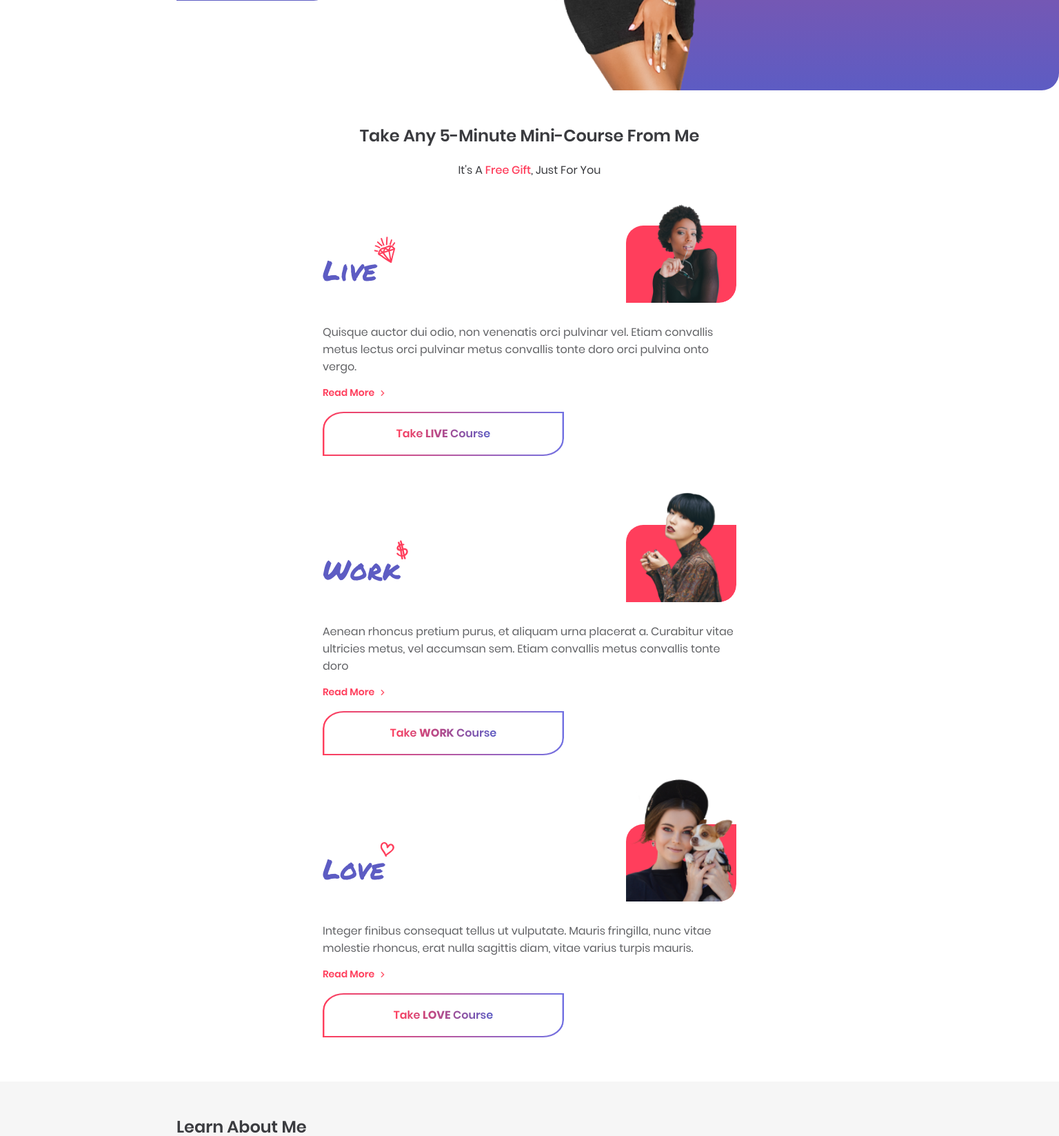
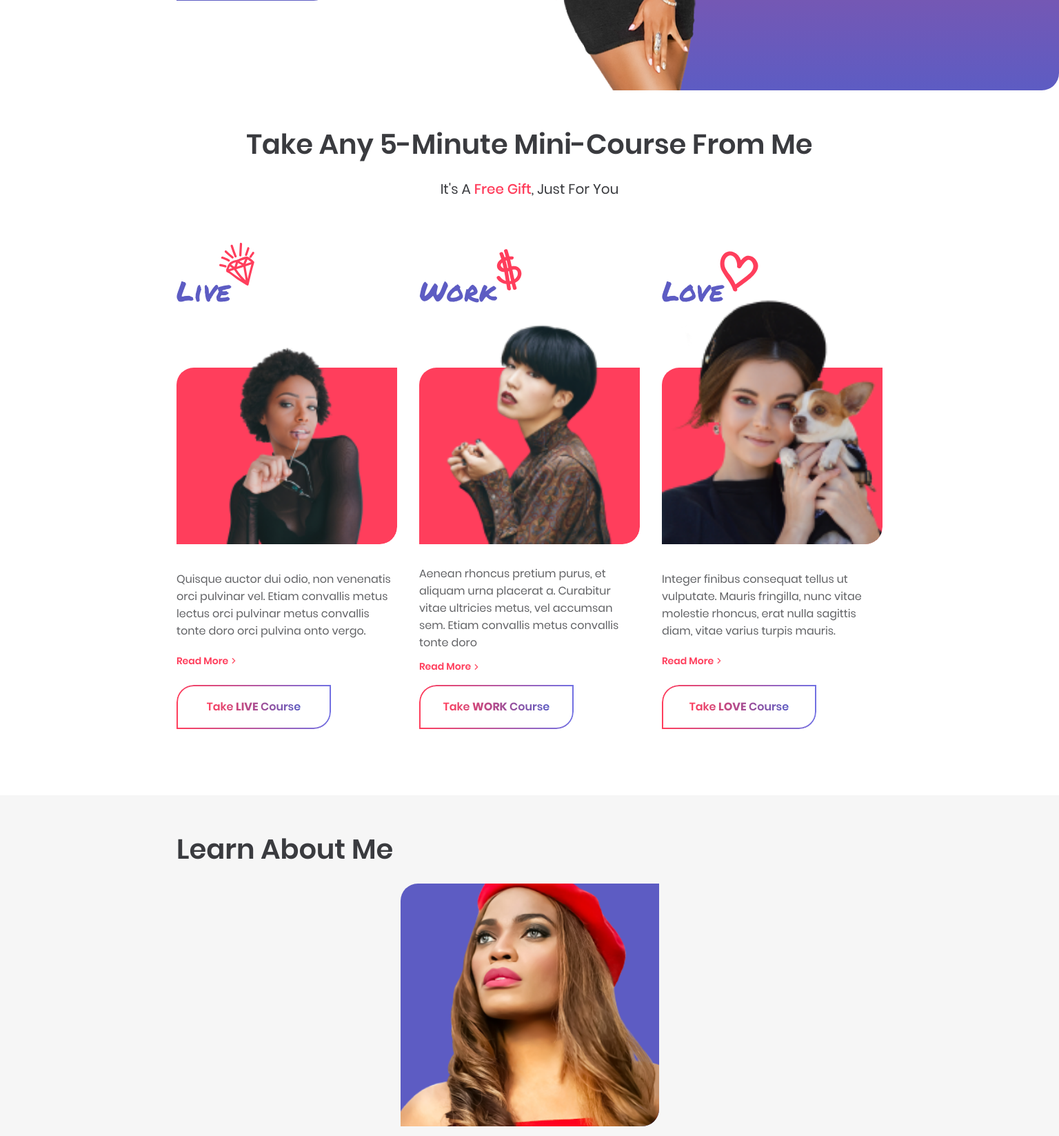
Before and after one commit to 20digital-ua/chinaokasi, a PHP site: page / in a window 1536 px wide. Shown: the part 779-2426 px from the top of the page at 69% size. Run offline with PHP 8.4, Linux system fonts and the light colour scheme.

Commit message:
Responsive Courses

```diff
--- a/scss/_modules/courses.scss
+++ b/scss/_modules/courses.scss
@@ -2,20 +2,35 @@
   padding-bottom: 4em;
 }
 .courses{
-  max-width: 600px;
   margin: 0 auto;
-
+  margin-top: 4em;
+  display: flex;
+  flex-direction: column;
+  align-items: center;
+  @include screen-lg{
+    flex-direction: row;
+    justify-content: space-between;
+    align-items: stretch;
+  }
 }
 .course {
+  display: flex;
+  flex-direction: column;
+  justify-content: space-between;
+  max-width: 320px;
   margin-bottom: 2em;
   &:last-child{
-    margin-bottom: 0;
+    // margin-bottom: 0;
   }
   .course-top-container {
     display: flex;
     justify-content: space-between;
     align-items: center;
     margin-bottom: 30px;
+    @include screen-lg{
+      flex-direction: column;
+      align-items: flex-start;
+    }
   }
   .text {
     color: rgba(58, 59, 63, 0.8);
@@ -27,33 +42,55 @@
     align-self: flex-end;
     margin-bottom: 18px;
     position: relative;
+    @include screen-lg{
+      align-self: flex-start;
+      position: relative;
+      bottom: -40px;
+    }
     &:after {
       content: '';
       display: block;
+      width: 33px;
+      height: 41px;
     }
     &--live:after{
-      width: 33px;
-      height: 41px;
       background: url("#{$image_dir}courses/icons/Diamond.svg") center no-repeat;
       position: absolute;
       top: -20px;
       right: -30px;
+      @include screen-lg{
+        background-size: contain;
+        width: 75px;
+        height: 90px;
+        top: -53px;
+        right: -50px;
+      }
     }
     &--work:after{
-      width: 33px;
-      height: 41px;
       background: url("#{$image_dir}courses/icons/Dollar.svg") center no-repeat;
+      background-size: contain;
       position: absolute;
       top: -20px;
       right: -20px;
+      @include screen-lg{
+        width: 61px;
+        height: 63px;
+        top: -33px;
+        right: -49px;
+      }
     }
     &--love:after{
-      width: 33px;
-      height: 41px;
       background: url("#{$image_dir}courses/icons/Heart.svg") center no-repeat;
+      background-size: contain;
       position: absolute;
       top: -20px;
       right: -20px;
+      @include screen-lg{
+        width: 61px;
+        height: 63px;
+        top: -31px;
+        right: -52px;
+      }
     }
   }
   &__img {
@@ -63,6 +100,10 @@
     overflow: hidden;
     height: 180px;
     border-radius: 0 0 25px 0;
+    @include screen-lg{
+      width:100%;
+      height: 360px;
+    }
     img {
       position: absolute;
       display: block;
@@ -80,13 +121,16 @@
       position: absolute;
       bottom: 0;
       z-index: -1;
+      @include screen-lg{
+        height: 256px;
+      }
     }
   }
   &__readlink {
     color: $redColor;
     @include font(0.875em, $PoppinsSemiBold);
     display: inline-block;
-    padding-right: 15px;
+    max-width: 86px;
     background: url("#{$image_dir}icons/chevron-right-solid.svg") right center no-repeat;
     background-size: 6px 14px;
   }
@@ -102,8 +146,23 @@
     font-family: $PoppinsSemiBold;
     background: url("#{$image_dir}courses/Rectangle.svg") left center no-repeat;
     background-size: 100% 100%;
-
+    @include transition;
+    &:hover{
+      background:unset;
+      background-color: $violetColor;
+      color: #fff;
+    }
+    &:hover .link-inner{
+      background: linear-gradient(90deg,#FFF 0%, #FFF 100%);
+      -webkit-background-clip: text;
+      -webkit-text-fill-color: transparent;
+    }
+    @include screen-lg{
+      background: url("#{$image_dir}courses/Rectangle_small.svg") left center no-repeat;
+      max-width: 224px;
+    }
     .link-inner{
+      @include transition;
       background: linear-gradient(90deg,$redColor 0%, $violetColor 100%);
       -webkit-background-clip: text;
       -webkit-text-fill-color: transparent;
--- a/scss/_modules/general.scss
+++ b/scss/_modules/general.scss
@@ -22,12 +22,19 @@ body{
   }
 }
 
+
 .title{
   @include font(1.5em,$PoppinsSemiBold);
   text-align: center;
   margin-bottom: 1.25rem;
   &--left{
     text-align: left;
+  }
+  @include screen-tb{
+    font-size: 2em;
+  }
+  @include screen-lg{
+    font-size: 2.5em;
   }
 }
 
@@ -37,9 +44,16 @@ body{
     font-family: $PoppinsMedium;
     color: $redColor;
   }
+  @include screen-tb{
+    font-size: 1em;
+  }
+  @include screen-lg{
+    font-size: 1.25em;
+  }
 }
 //FIXME
 .text{
+  font-size: 1rem;
   line-height: normal;
   &-center{
     text-align: center;
--- a/style.css
+++ b/style.css
@@ -192,6 +192,7 @@ body {
 }
 
 .text {
+  font-size: 1rem;
   line-height: normal;
 }
 
@@ -480,16 +481,19 @@ header .container {
 }
 
 .courses {
-  max-width: 600px;
   margin: 0 auto;
+  margin-top: 4em;
+  display: flex;
+  flex-direction: column;
+  align-items: center;
 }
 
 .course {
+  display: flex;
+  flex-direction: column;
+  justify-content: space-between;
+  max-width: 320px;
   margin-bottom: 2em;
-}
-
-.course:last-child {
-  margin-bottom: 0;
 }
 
 .course .course-top-container {
@@ -515,11 +519,11 @@ header .container {
 .course__title:after {
   content: '';
   display: block;
+  width: 33px;
+  height: 41px;
 }
 
 .course__title--live:after {
-  width: 33px;
-  height: 41px;
   background: url("img/courses/icons/Diamond.svg") center no-repeat;
   position: absolute;
   top: -20px;
@@ -527,18 +531,16 @@ header .container {
 }
 
 .course__title--work:after {
-  width: 33px;
-  height: 41px;
   background: url("img/courses/icons/Dollar.svg") center no-repeat;
+  background-size: contain;
   position: absolute;
   top: -20px;
   right: -20px;
 }
 
 .course__title--love:after {
-  width: 33px;
-  height: 41px;
   background: url("img/courses/icons/Heart.svg") center no-repeat;
+  background-size: contain;
   position: absolute;
   top: -20px;
   right: -20px;
@@ -577,7 +579,7 @@ header .container {
   color: #FF3E5C;
   font: 0.875em "Poppins-SemiBold";
   display: inline-block;
-  padding-right: 15px;
+  max-width: 86px;
   background: url("img/icons/chevron-right-solid.svg") right center no-repeat;
   background-size: 6px 14px;
 }
@@ -594,9 +596,23 @@ header .container {
   font-family: "Poppins-SemiBold";
   background: url("img/courses/Rectangle.svg") left center no-repeat;
   background-size: 100% 100%;
+  transition: all .25s linear;
+}
+
+.course__takelink:hover {
+  background: unset;
+  background-color: #5D5CC3;
+  color: #fff;
+}
+
+.course__takelink:hover .link-inner {
+  background: linear-gradient(90deg, #FFF 0%, #FFF 100%);
+  -webkit-background-clip: text;
+  -webkit-text-fill-color: transparent;
 }
 
 .course__takelink .link-inner {
+  transition: all .25s linear;
   background: linear-gradient(90deg, #FF3E5C 0%, #5D5CC3 100%);
   -webkit-background-clip: text;
   -webkit-text-fill-color: transparent;
@@ -946,6 +962,14 @@ footer .container {
 }
 
 @media only screen and (min-width: 720px) {
+  .title {
+    font-size: 2em;
+  }
+
+  .sub-title {
+    font-size: 1em;
+  }
+
   .submit-btn,
   .link-btn {
     max-width: 224px;
@@ -985,6 +1009,14 @@ footer .container {
 }
 
 @media only screen and (min-width: 1400px) {
+  .title {
+    font-size: 2.5em;
+  }
+
+  .sub-title {
+    font-size: 1.25em;
+  }
+
   .logo-container {
     font-size: 2em;
   }
@@ -999,4 +1031,57 @@ footer .container {
     padding-bottom: 130px;
     font-size: 2em;
   }
+
+  .courses {
+    flex-direction: row;
+    justify-content: space-between;
+    align-items: stretch;
+  }
+
+  .course .course-top-container {
+    flex-direction: column;
+    align-items: flex-start;
+  }
+
+  .course__title {
+    align-self: flex-start;
+    position: relative;
+    bottom: -40px;
+  }
+
+  .course__title--live:after {
+    background-size: contain;
+    width: 75px;
+    height: 90px;
+    top: -53px;
+    right: -50px;
+  }
+
+  .course__title--work:after {
+    width: 61px;
+    height: 63px;
+    top: -33px;
+    right: -49px;
+  }
+
+  .course__title--love:after {
+    width: 61px;
+    height: 63px;
+    top: -31px;
+    right: -52px;
+  }
+
+  .course__img {
+    width: 100%;
+    height: 360px;
+  }
+
+  .course__img:after {
+    height: 256px;
+  }
+
+  .course__takelink {
+    background: url("img/courses/Rectangle_small.svg") left center no-repeat;
+    max-width: 224px;
+  }
 }
```
Also changed, not shown: img/courses/Rectangle_small.svg (added).
